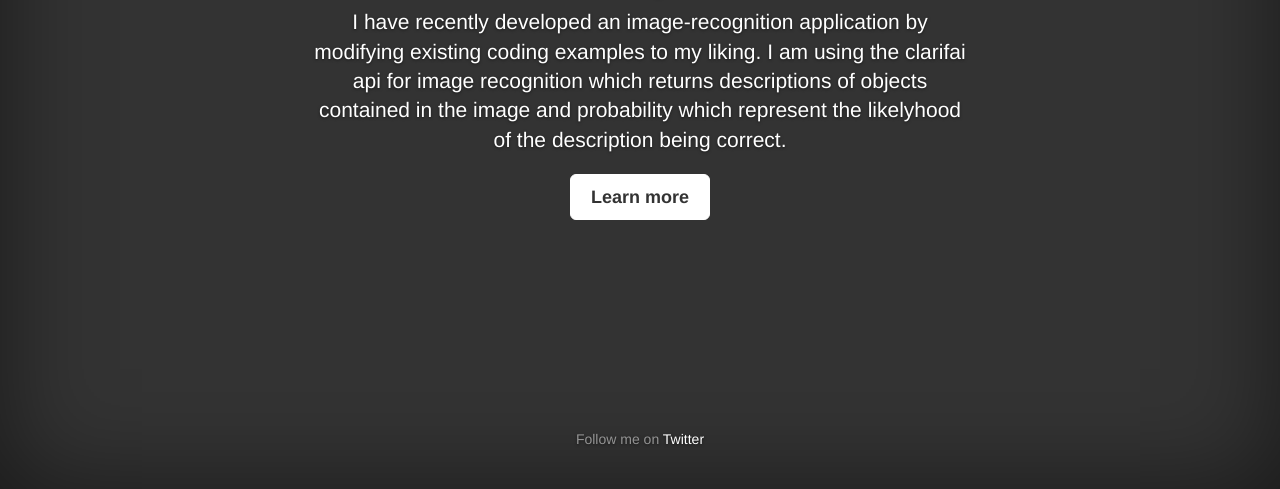
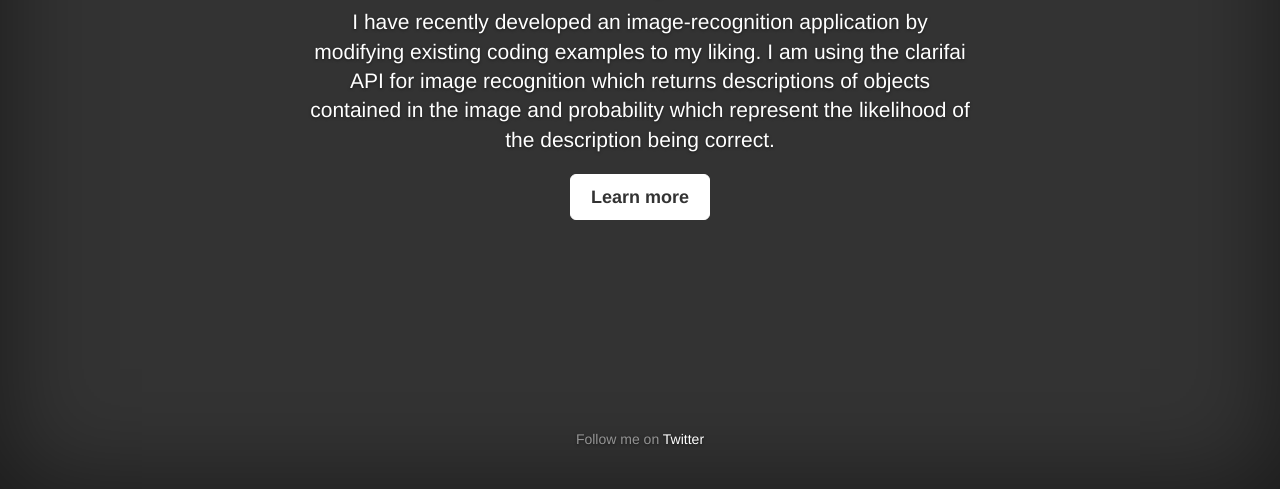
Before and after one commit to VictorHall/VictorHall.github.io, a plain HTML site: page index.html in a window 1280 px wide. Shown: the part 311-800 px from the top of the page. Drawn offline with nearby package versions, Linux system fonts and the light colour scheme; a script that the page names is missing.

Commit message:
Spelling correction

```diff
--- a/index.html
+++ b/index.html
@@ -54,7 +54,7 @@
 
           <div class="inner cover">
             <h1 class="cover-heading">Hi Everyone!</h1>
-            <p class="lead">I have recently developed an image-recognition application by modifying existing coding examples to my liking. I am using the clarifai api for image recognition which returns descriptions of objects contained in the image and probability which represent the likelyhood of the description being correct.</p>
+            <p class="lead">I have recently developed an image-recognition application by modifying existing coding examples to my liking. I am using the clarifai API for image recognition which returns descriptions of objects contained in the image and probability which represent the likelihood of the description being correct.</p>
             <p class="lead">
               <a href="\features\image-analysis.html" class="btn btn-lg btn-default">Learn more</a>
             </p>
```
